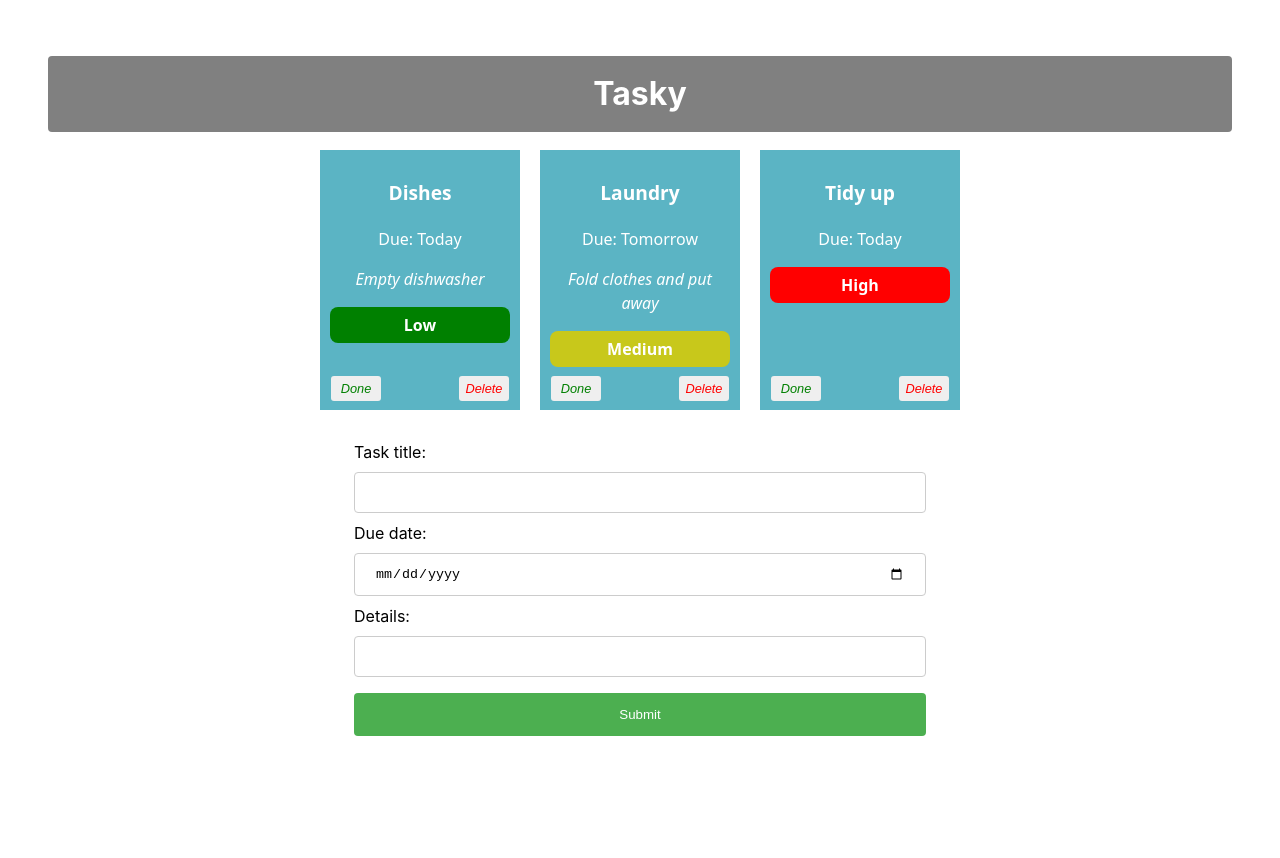
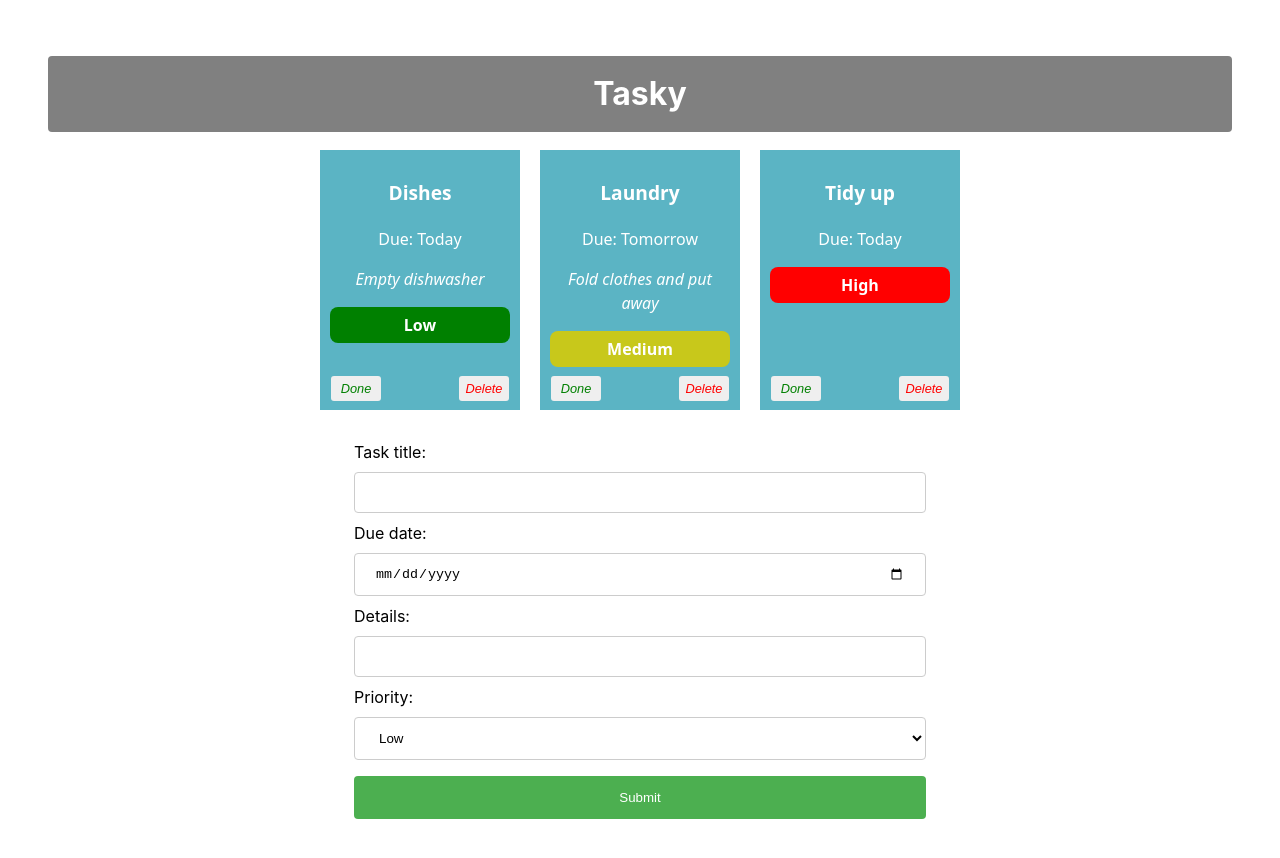
Before and after one commit to 20107918/react-basics-labs, a React (Vite) app in the folder tasky/: page / in a window 1280 px wide. Shown: the top 858 px of the page. Before the commit the page ends 812 px from the top, so only its background shows below. Built offline with nearby package versions, Linux system fonts and the light colour scheme.

Commit message:
Tasky Lab 2b - Exercises done

```diff
--- a/tasky/src/App.css
+++ b/tasky/src/App.css
@@ -109,6 +109,16 @@ input[type=submit] {
   cursor: pointer;
 }
 
+select {
+  width: 100%;
+  padding: 12px 20px;
+  margin: 8px 0;
+  border: 1px solid #ccc;
+  border-radius: 4px;
+  background-color: white;
+  box-sizing: border-box;
+}
+
 input[type=submit]:hover {
   background-color: #45a049;
 }
--- a/tasky/src/App.jsx
+++ b/tasky/src/App.jsx
@@ -9,26 +9,17 @@ function App() {
   const [ formState, setFormState ] = useState({
     title: "",
     description: "",
-    deadline: ""
+    deadline: "",
+    priority: 0,
   });
 
   const formChangeHandler = (event) => {
-    let form = {...formState};
+    const { name, value } = event.target
 
-    switch(event.target.name) {
-      case "title":
-          form.title = event.target.value;
-          break;
-      case "description":
-          form.description = event.target.value;
-          break;
-      case "deadline":
-          form.deadline = event.target.value;
-          break;
-      default:
-          form = formState;
-    }
-    setFormState(form);
+    setFormState((prev) => ({
+      ...prev,
+      [name]: name === "priority" ? Number(value) : value
+    }));
   }
 
   const formSubmitHandler = (event) => {
--- a/tasky/src/components/Form.jsx
+++ b/tasky/src/components/Form.jsx
@@ -19,6 +19,14 @@ const AddTaskForm = (props) => {
             Details:
             <input type="text" name="description" onChange={(event) => props.change(event)} />
         </label>
+        <label>
+            Priority:
+            <select name="priority" onChange={props.change}>
+            <option value="1">Low</option>
+            <option value="2">Medium</option>
+            <option value="3">High</option>
+            </select>
+        </label>
         <input type="submit" value="Submit" />
         </form>
     </div>
```
